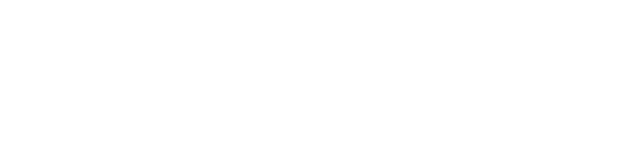
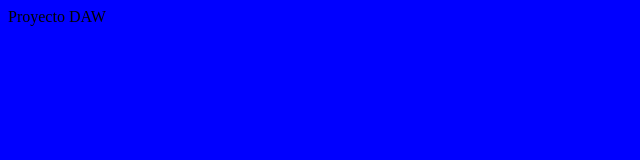
Before and after one commit to Albertoc98/curso-git2, a plain HTML site: page index.html in a window 1280 px wide. Shown: the whole page, without its empty margins (0-640 px from the left). Drawn offline with Linux system fonts and the light colour scheme.

Commit message:
Párrafo y fondo de la web

```diff
--- /dev/null
+++ b/css/estilos.css
@@ -0,0 +1,3 @@
+body{
+	background-color:blue;
+}
--- a/index.html
+++ b/index.html
@@ -5,8 +5,9 @@
     <meta charset="UTF-8">
     <meta name="viewport" content="width=device-width, initial-scale=1.0">
     <title>Document</title>
+	<link href="css/estilos.css" rel="stylesheet" type="text/css">
 </head>
 <body>
-
+    <p>Proyecto DAW</p>
 </body>
 </html
```
Also changed, not shown: js/javascript.js (added).
